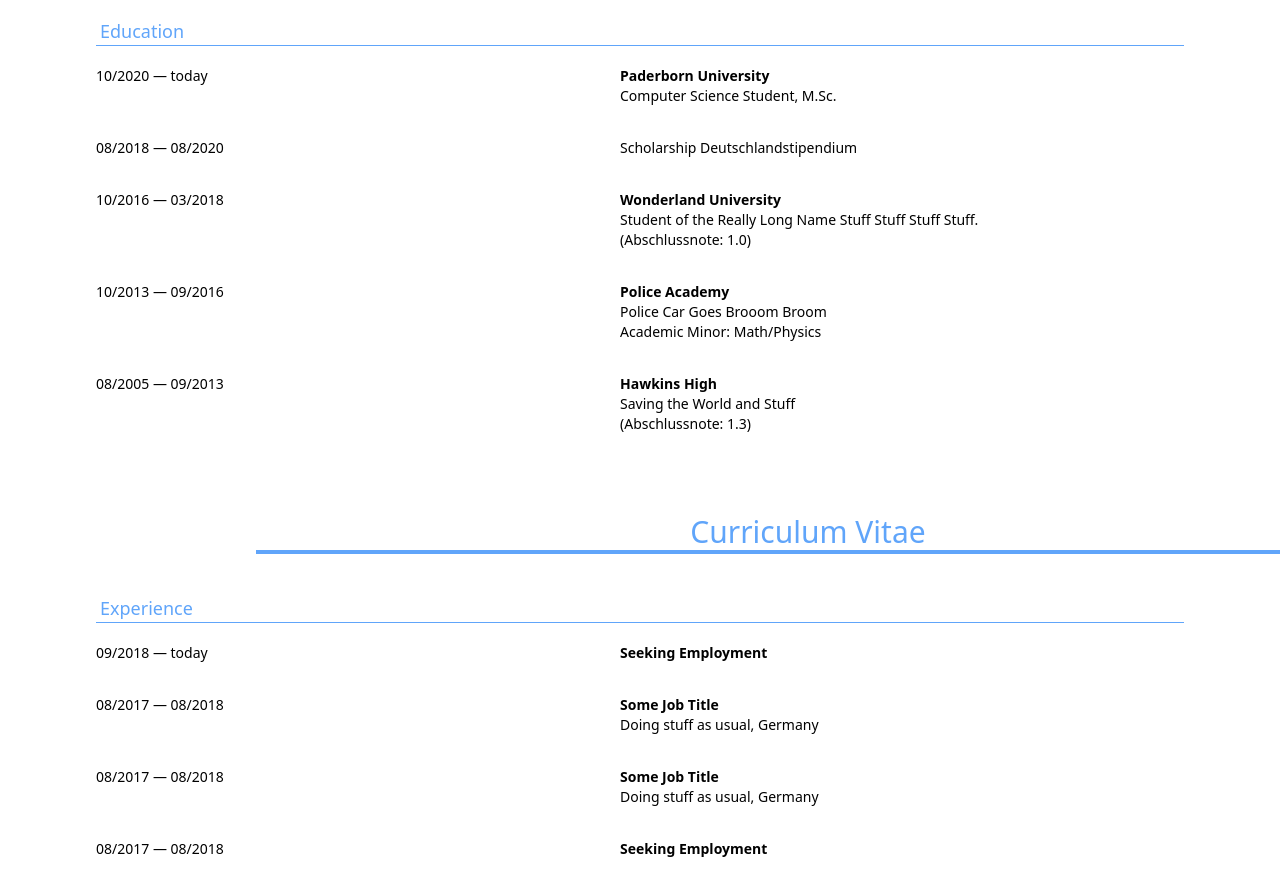
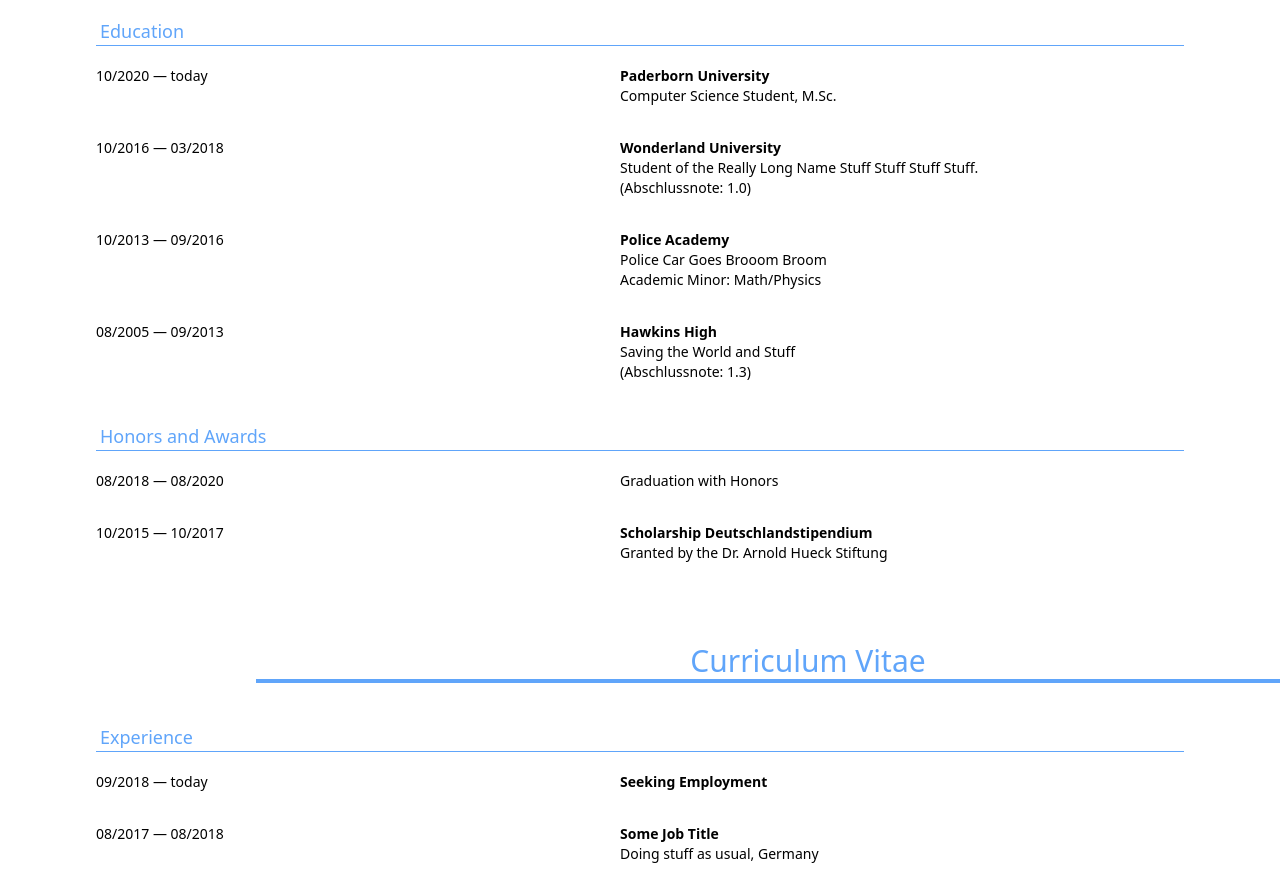
Before and after one commit to theovier/printable-multipage-cv, a Vue app: page / in a window 1280 px wide. Shown: the part 1160-2053 px from the top of the page. Built offline with nearby package versions, Linux system fonts and the light colour scheme.

Commit message:
add awards section

```diff
--- /dev/null
+++ b/src/components/sections/AwardsSection.vue
@@ -0,0 +1,19 @@
+<template>
+	<div>
+		<section-header text="Honors and Awards" />
+		<entry-list>
+			<entry from="08/2018" to="08/2020">
+				Graduation with Honors
+			</entry>
+			<entry from="10/2015" to="10/2017" title="Scholarship Deutschlandstipendium">
+				Granted by the Dr. Arnold Hueck Stiftung
+			</entry>
+		</entry-list>
+	</div>
+</template>
+
+<script setup>
+import SectionHeader from "@/components/headers/SectionHeader.vue";
+import EntryList from "@/components/common/EntryList.vue";
+import Entry from "@/components/common/HistoryEntry.vue";
+</script>
--- a/src/components/sections/EducationSection.vue
+++ b/src/components/sections/EducationSection.vue
@@ -4,9 +4,6 @@
 		<entry-list>
 			<entry from="10/2020" title="Paderborn University">
 				Computer Science Student, M.Sc.
-			</entry>
-			<entry from="08/2018" to="08/2020">
-				Scholarship Deutschlandstipendium
 			</entry>
 			<entry from="10/2016" to="03/2018" title="Wonderland University">
 				<p>Student of the Really Long Name Stuff Stuff Stuff Stuff.</p>
--- a/src/views/pages/Education.vue
+++ b/src/views/pages/Education.vue
@@ -5,6 +5,7 @@
 		</template>
 		<personal />
 		<education />
+		<awards />
 	</page>
 </template>
 
@@ -13,4 +14,5 @@
 import PageHeader from "@/components/headers/PageHeader.vue";
 import Personal from "@/components/sections/PersonalSection.vue";
 import Education from "@/components/sections/EducationSection.vue";
+import Awards from "@/components/sections/AwardsSection.vue";
 </script>
```
